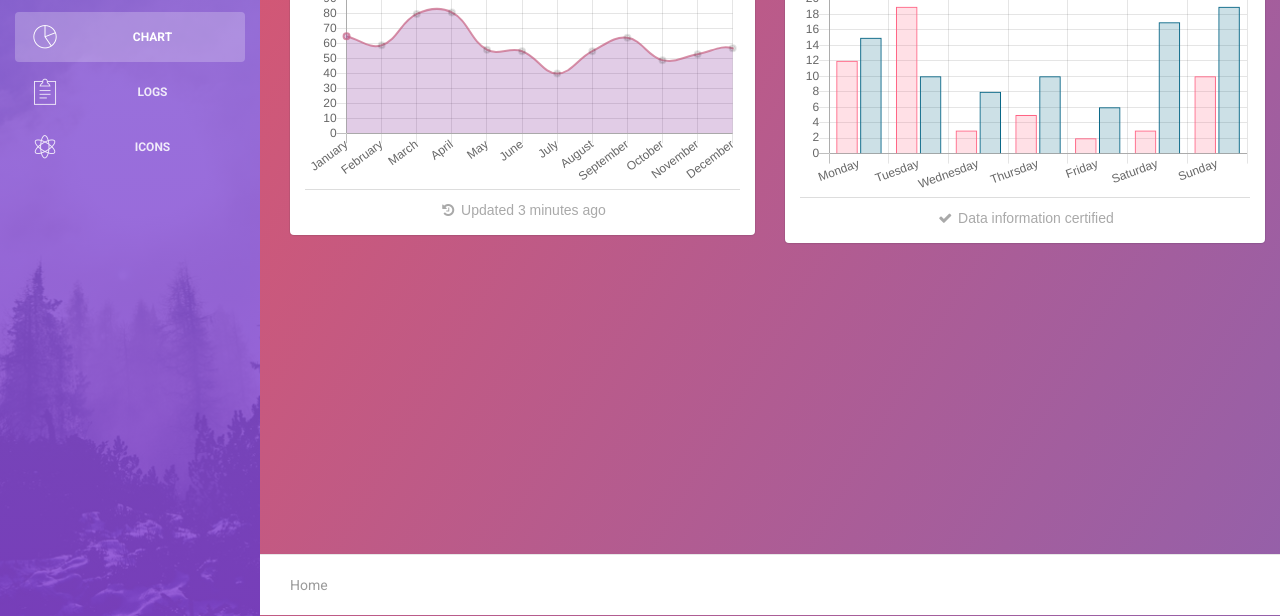
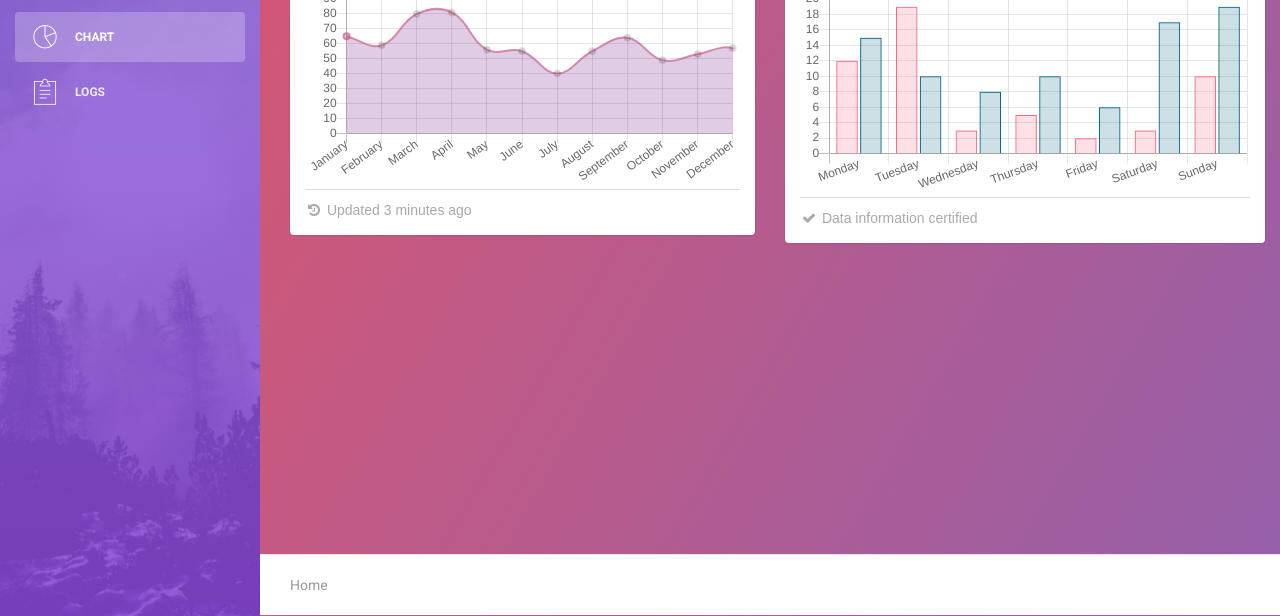
Before and after one commit to tc-toai-01/lab44, a plain HTML site: page light-bootstrap-dashboard-master/BS3/chart.html in a window 1280 px wide. Shown: the part 184-800 px from the top of the page. Drawn offline with nearby package versions, Linux system fonts and the light colour scheme; some packages are replaced by stand-ins of ours.

Commit message:
center cmm

```diff
--- a/light-bootstrap-dashboard-master/BS3/chart.html
+++ b/light-bootstrap-dashboard-master/BS3/chart.html
@@ -37,11 +37,11 @@
       margin: 15px auto;
     }
     body {
-      text-align: center;
+
       color: green;
     }
     h2 {
-      text-align: center;
+
       font-family: "Verdana", sans-serif;
       font-size: 30px;
     }
@@ -56,14 +56,10 @@
 <body>
 
 <div class="wrapper">
-    <div class="sidebar" data-color="purple" data-image="assets/img/sidebar-5.jpg">
+    <div class="sidebar" data-color="purple" data-image="assets/img/sidebar-5.jpg ">
 
-    <!--
+    <!--   you can change the color of the sidebar using: data-color="blue | azure | green | orange | red | purple" -->
 
-        Tip 1: you can change the color of the sidebar using: data-color="blue | azure | green | orange | red | purple"
-        Tip 2: you can also add an image using data-image tag
-
-    -->
 
     	<div class="sidebar-wrapper">
             <div class="logo">
@@ -73,7 +69,6 @@
             </div>
 
             <ul class="nav">
-
                 <li>
                     <a href="dashboard.html">
                         <i class="pe-7s-bell"></i>
@@ -81,7 +76,7 @@
                     </a>
                 </li>
 
-                <li>
+                <li >
                     <a href="Main.html">
                         <i class="pe-7s-user"></i>
                         <p>Main</p>
@@ -101,15 +96,6 @@
                         <p>Logs</p>
                     </a>
                 </li>
-
-                <li>
-                    <a href="icons.html">
-                        <i class="pe-7s-science"></i>
-                        <p>Icons</p>
-                    </a>
-                </li>
-
-
 
             </ul>
     	</div>
```
Also changed, not shown: light-bootstrap-dashboard-master/BS3/dashboard.html (+0 -9 lines).
